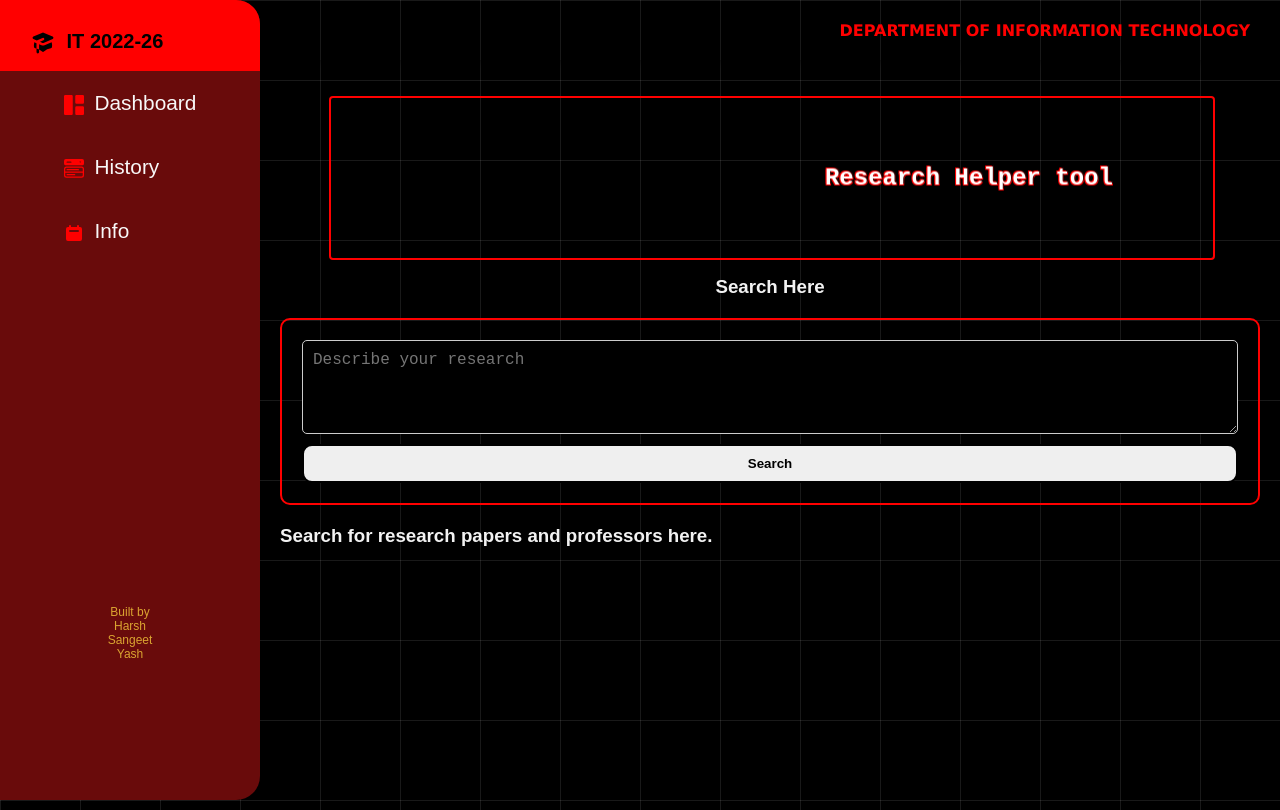
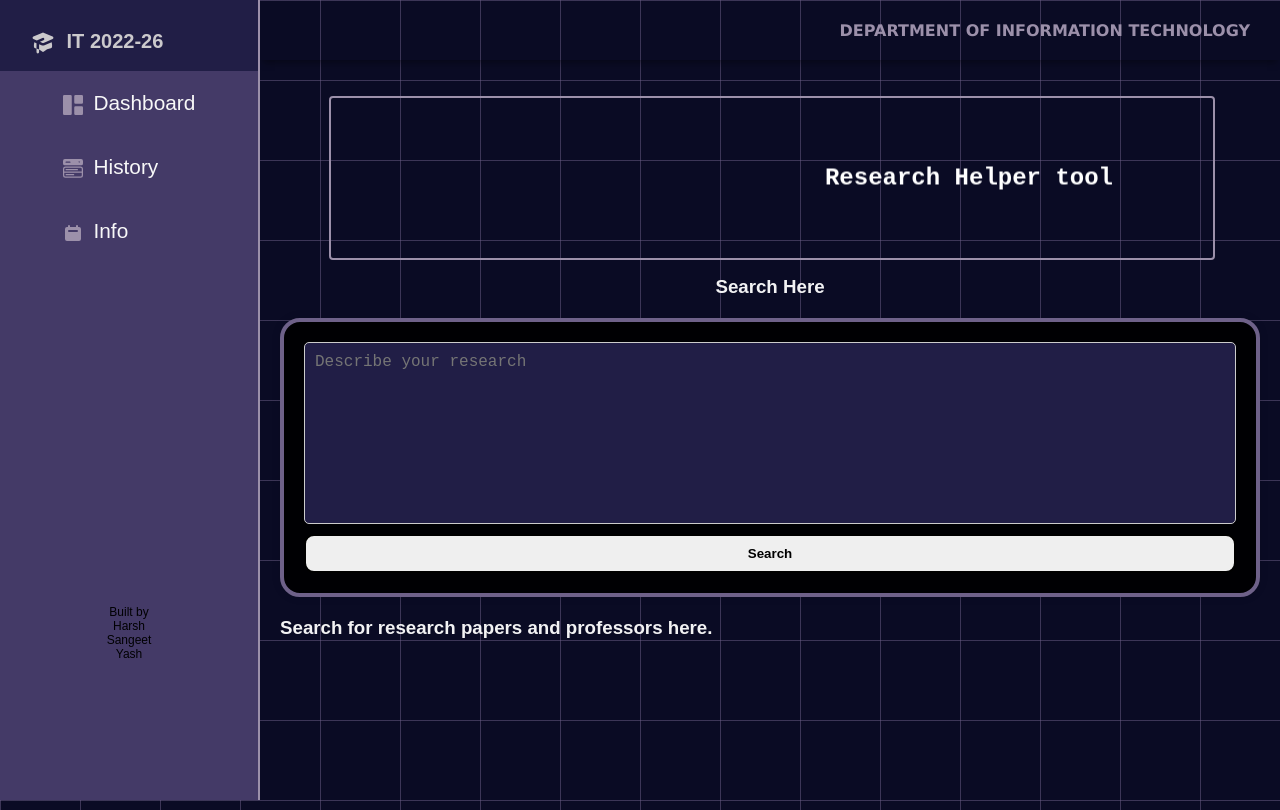
Before and after one commit to Harsh-git98/researchpaper_tool, a React (Vite) app in the folder adminpanel/: page / in a window 1280 px wide. Built offline with nearby package versions, Linux system fonts and the light colour scheme.

Commit message:
CSS home history

```diff
--- a/adminpanel/src/App.css
+++ b/adminpanel/src/App.css
@@ -1,10 +1,10 @@
 body {
   margin: 0;
   padding: 0;
-  background: #000000;
+  background: #0a0b24;
   --gap: 5em;
   --line: 1px;
-  --color: rgba(255, 255, 255, 0.2);
+  --color: #6e6189;
 
   background-image: linear-gradient(
       -90deg,
@@ -37,7 +37,7 @@ body {
 
 .icon {
   vertical-align: middle;
-  color: red;
+  color: #9c90aa;
   line-height: 1px;
   font-size: 20px;
 }
@@ -54,7 +54,7 @@ body {
 }
 
 .close_icon {
-  color: rgb(17, 17, 17);
+  color: #cbc9cc;
   margin-left: 30px;
   margin-top: 10px;
   scale: 1.4;
@@ -92,12 +92,11 @@ body {
 #sidebar {
   grid-area: sidebar;
   /* height: 100%; */
-  background-color: #690b0b;
+  background-color: #443a67;
   overflow-y: auto;
   transition: all 0.5s;
   -webkit-transition: all 0.5s;
- border-top-right-radius: 3vh;
- border-bottom-right-radius: 3vh;
+  border-right: #9c90aa 2px solid;
  display: flex;
   flex-direction: column; /* Ensures the footer stays at the bottom */
   height: 100vh;
@@ -108,7 +107,7 @@ body {
   justify-content: space-between;
   align-items: center;
   padding: 15px 30px 15px 30px;
-  background-color: #ff0000;
+  background-color: #211e46;
 }
 
 .sidebar-title > span {
@@ -119,6 +118,7 @@ body {
   margin-top: 15px;
   font-size: 20px;
   font-weight: 700;
+  color: #cbc9cc;
 
 }
 
@@ -146,7 +146,7 @@ footer {
   padding: 10px;
    /* Optional: Background color for the footer */
   font-size: 12px;
-  color: #daa431; /* Optional: Footer text color */
+  color: #000003; /* Optional: Footer text color */
 }
 
 
@@ -157,7 +157,7 @@ footer {
 }
 
 .sidebar-list-item:hover {
-  background-color: rgba(187, 88, 88, 0.637);
+  background-color: #6e6189;
   cursor: pointer;
 }
 
@@ -210,7 +210,7 @@ footer {
 
 .card:first-child {
   background-color: transparent;
-  border: 4px red solid;
+  border: 4px white solid;
   border-radius: 15px;
   background-color: #f0555549;
 }
@@ -338,15 +338,6 @@ footer {
 
 
 
-table {
-  width: 100%;
-  min-height: 50vh;
-  border-collapse: collapse;
-  margin: 20px 0;
-  font-size: 14px;
-  text-align: center;
-  background: rgb(226, 13, 13);
-}
 
 td {
   border: 2px solid #4e0404;
@@ -398,7 +389,7 @@ th {
   margin-left: 5%;
   height: 20vh;
   background: #16161d00;
-  border: 2px solid #ff0000;
+  border: 2px solid #9c90aa;
   border-radius: 4px;
   position: relative;
   transform-style: preserve-3d;
@@ -417,11 +408,8 @@ th {
   right: 100px;
   transform: translateY(-50%);
   transition: transform .5s;
-  font: 700 1.5rem monospace;
-  text-shadow: -1px -1px 0 #ff0000,
-    1px -1px 0 #3a0202,
-    -1px 1px 0 #ff0202,
-     1px 1px 0 #ff0000;
+  font: 700 1.5rem monospace;,
+
 }
 
 .card1:hover .card_title {
@@ -736,7 +724,8 @@ a{
 }
 
 h4{
-  color: red;
+  color: #9c90aa;
+  font-weight: bold;
   font-family: 'Lucida Sans', 'Lucida Sans Regular', 'Lucida Grande', 'Lucida Sans Unicode', Geneva, Verdana, sans-serif;
 }
 .formbox{
@@ -774,5 +763,5 @@ input{
 
 
 .results-section{
-  border: 2px solid red;
+  border: ;
 }
--- a/adminpanel/src/Home.jsx
+++ b/adminpanel/src/Home.jsx
@@ -61,7 +61,8 @@ function Home() {
         <main className="main-container">
             <div className="cards">
                 <figure className="card1">
-                    <figcaption className="card_title">Research Helper tool</figcaption>
+                    <figcaption className="card_title">Research Helper tool <br/></figcaption>
+
                 </figure>
             </div>
             <div className='main-title'>
@@ -69,35 +70,38 @@ function Home() {
             </div>
 
             <div>
-                <form onSubmit={handleSubmit} style={{ margin: '20px auto', textAlign: 'center', padding:'20px', borderRadius:'10px', border:'2px solid red', backgroundColor:'transparent', boxShadow:'0 0 10px rgba(0,0,0,0.1)', display: 'flex', flexDirection:'column', gap:'10px'}}>
+                <form onSubmit={handleSubmit} style={{ margin: '20px auto', textAlign: 'center', padding:'20px', borderRadius:'20px', border:'4px solid #6e6189', backgroundColor:'#000003', boxShadow:'0 0 10px rgba(0,0,0,0.1)', display: 'flex', flexDirection:'column', gap:'10px'}}>
                     <textarea
                         value={query}
                         onChange={(e) => setQuery(e.target.value)}
                         placeholder="Describe your research"
                         rows="4"
-                        style={{  padding: '10px', borderRadius: '5px', border: '1px solid #ccc', fontSize: '16px', backgroundColor: 'Black', color: 'White' }}
+
+                        style={{  padding: '10px', borderRadius: '5px', border: '1px solid #ccc', fontSize: '16px', backgroundColor: '#211e46', color: 'White' ,maxHeight:'20vh',minHeight:'20vh', resize:'none'}}
                     />
                     <button type="submit" style={{border:'black 2px solid', borderRadius:'10px', padding:'10px', fontWeight:'bold'}}>Search</button>
                 </form>
                 {error && <h3 className="error-message">{error}</h3>}
             </div>
 
-            <div style={{ padding: "20px", margin: "auto", fontFamily: "Arial, sans-serif" }}>
+            <div style={{ padding: "20px", margin: "auto", fontFamily: "Arial, sans-serif" ,display:'flex', flexDirection:'row', gap:'10px'}}>
             {(papers.length > 0 || professors.length > 0) && (
                 <>
                     {papers.length > 0 && (
-                        <div style={{ marginBottom: "20px" }}>
+                        <div style={{ marginBottom: "20px", backgroundColor: "", padding: "10px", borderRadius: "15px", boxShadow: "0 0 10px rgba(0,0,0,0.1)" }}>
                             <h3 style={{ borderBottom: "2px solid #ddd", paddingBottom: "5px" }}>Related Research Papers:</h3>
                             {papers.map((paper, index) => (
-                                <div key={`paper-${index}`} style={{ border: "2px solid red", padding: "10px", borderRadius: "5px", marginBottom: "10px", backgroundColor: "transparent", minHeight:'120px' }}>
-                                    <h4 style={{ margin: "5px 0", color:'white' }}>{paper.title} ({paper.year})</h4>
+                                <div key={`paper-${index}`} style={{ border: "3px solid #6e6189", padding: "10px", borderRadius: "15px", marginBottom: "10px", backgroundColor: "#0b0b15", minHeight:'120px', boxShadow:'5px 5px 10px rgba(255, 255, 255, 0.5)', marginBottom: "30px" }}>
+                                    <h4 style={{ margin: "10px 0" }}>{paper.title} ({paper.year})</h4>
                                     <p>
                                         <strong>Abstract:</strong> {expandedAbstracts[index] ? paper.abstract : truncateText(paper.abstract)}
                                         {paper.abstract.length > 150 && (
                                             <span
                                                 onClick={() => toggleAbstract(index)}
-                                                style={{ color: "red", cursor: "pointer", marginLeft: "5px" }}
+                                                style={{ color: "#9c90aa", cursor: "pointer", marginLeft: "5px" , fontWeight:'bold'}}
                                             >
+                                                <br/>
+                                                <br/>
                                                 {expandedAbstracts[index] ? " Read Less" : " Read More"}
                                             </span>
                                         )}
@@ -108,13 +112,13 @@ function Home() {
                     )}
 
                     {professors.length > 0 && (
-                        <div style={{ marginBottom: "20px", flexDirection: "row", gap: "10px" }}>
-                            <h3 style={{ borderBottom: "2px solid #ddd", paddingBottom: "5px" }}>Matching Professors:</h3>
+                        <div style={{ marginBottom: "20px", flexDirection: "row", borderLeft:'3px solid rgba(255, 255, 255, 0.38)', marginLeft:'20px', paddingLeft:'20px', backgroundColor: "", padding: "10px", borderRadius: "15px", boxShadow: "0 0 10px rgba(0,0,0,0.1)" }}>
+                            <h3 style={{ borderBottom: "2px solid #ddd", paddingBottom: "5px" ,}}>Matching Professors:</h3>
                             <div style={{ display: "flex", flexDirection: "row", gap: "10px", justifyContent: "center", flexWrap: "wrap" }}>
                                 {professors.map((professor, index) => (
-                                <div key={`prof-${index}`} style={{ border: "1px solid #ccc", padding: "10px", borderRadius: "5px", marginBottom: "10px", backgroundColor: "Black" , width: "200px", textAlign: "center" }}>
-                                    <h4 style={{ margin: "5px 0" }}>{professor.Name}</h4>
-                                    <p><strong>Research Interests:</strong><br></br> {professor["Field of Interest"]}</p>
+                                <div key={`prof-${index}`} style={{ border: "1px solid #ccc", padding: "10px", borderRadius: "5px", marginBottom: "10px", backgroundColor: "#0b0b15" , width: "20vw", textAlign: "center" }}>
+                                    <h4 style={{ margin: "5px 0", fontSize:'1.3rem' }}>{professor.Name}</h4>
+                                    <p><strong>Research Interests:</strong><br></br><br/> {professor["Field of Interest"]}</p>
                                 </div>
                             ))}
                             </div>
```
Also changed, not shown: adminpanel/src/Schedule.jsx (+38 -10 lines).
